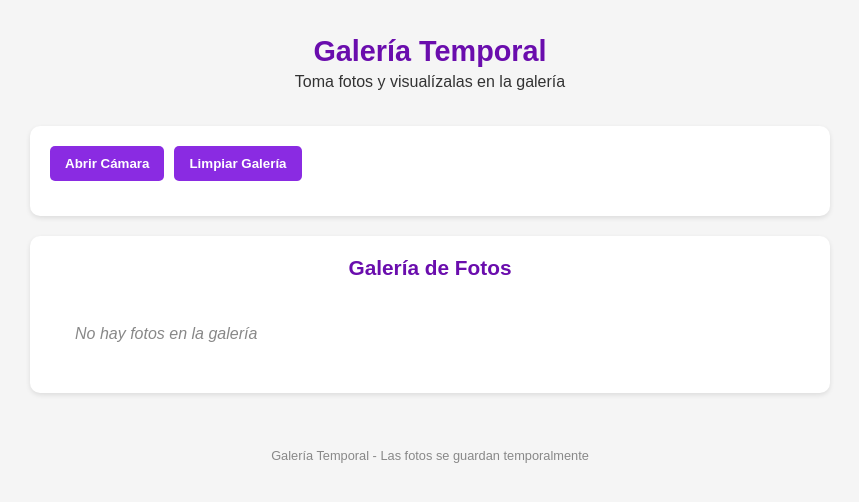
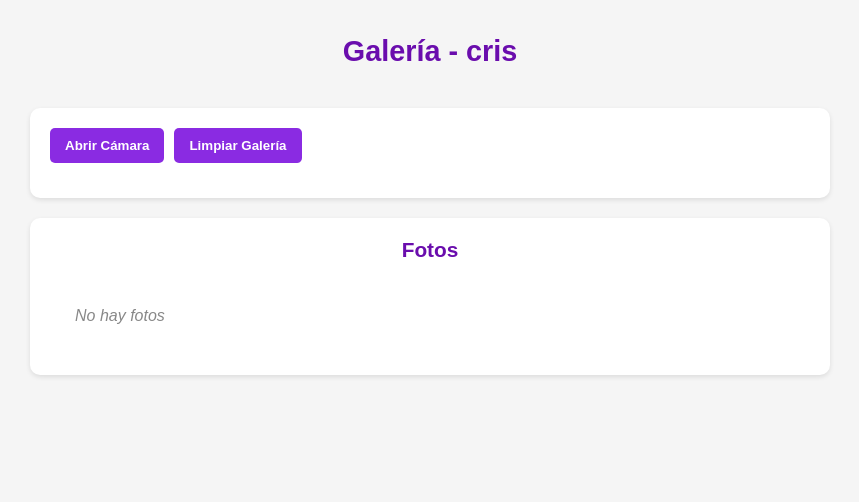
Before and after one commit to crisitian038/camara, a plain HTML site: page index.html in a window 1280 px wide. Shown: the whole page, without its empty margins (210-1069 px from the left). Drawn offline with Linux system fonts and the light colour scheme.

Commit message:
Update index.html

```diff
--- a/index.html
+++ b/index.html
@@ -166,8 +166,7 @@
 <body>
     <div class="container">
         <header>
-            <h1>Galería Temporal</h1>
-            <p>Toma fotos y visualízalas en la galería</p>
+            <h1>Galería - cris </h1>
         </header>
 
         <section class="camera-section">
@@ -188,15 +187,12 @@
         </section>
 
         <section class="gallery-section">
-            <h2 class="gallery-title">Galería de Fotos</h2>
+            <h2 class="gallery-title">Fotos</h2>
             <div class="mini-gallery" id="miniGallery">
-                <div class="empty-gallery">No hay fotos en la galería</div>
+                <div class="empty-gallery">No hay fotos</div>
             </div>
         </section>
 
-        <footer>
-            <p>Galería Temporal - Las fotos se guardan temporalmente</p>
-        </footer>
     </div>
 
     <script>
```
